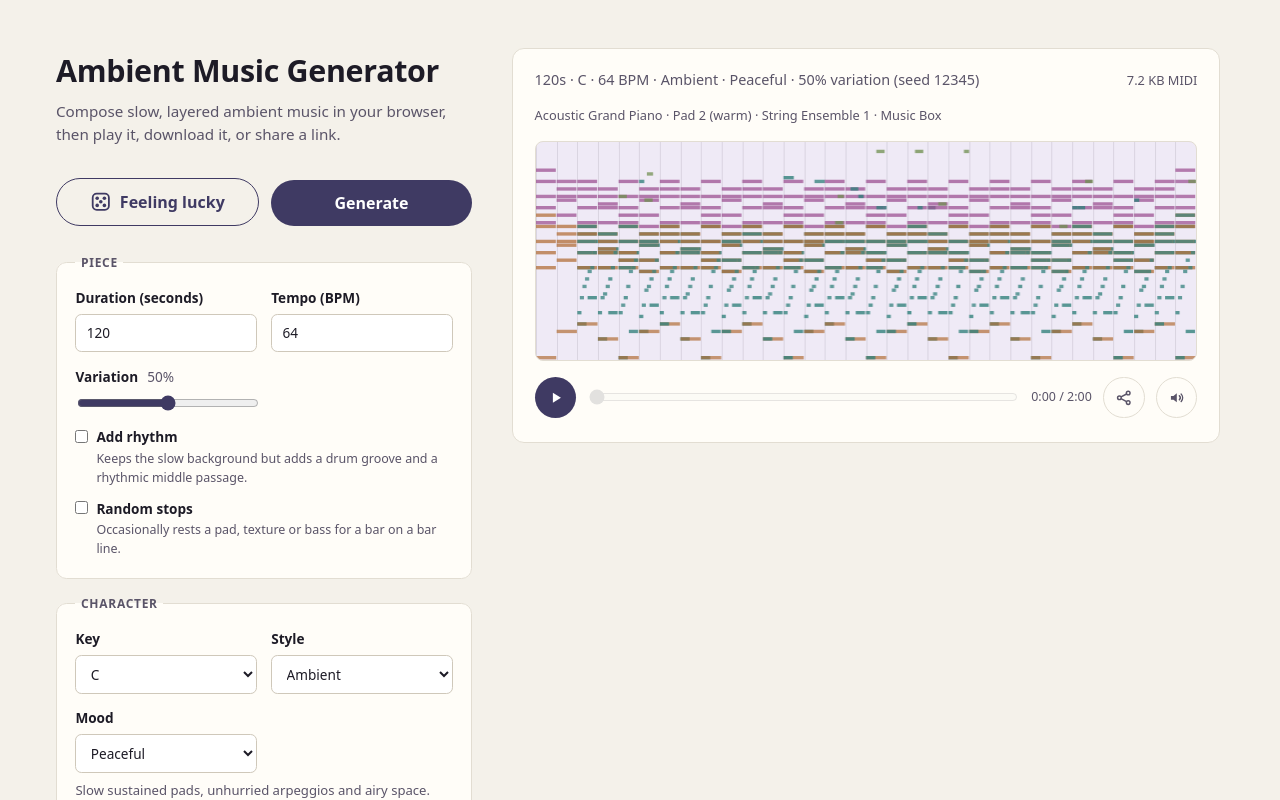
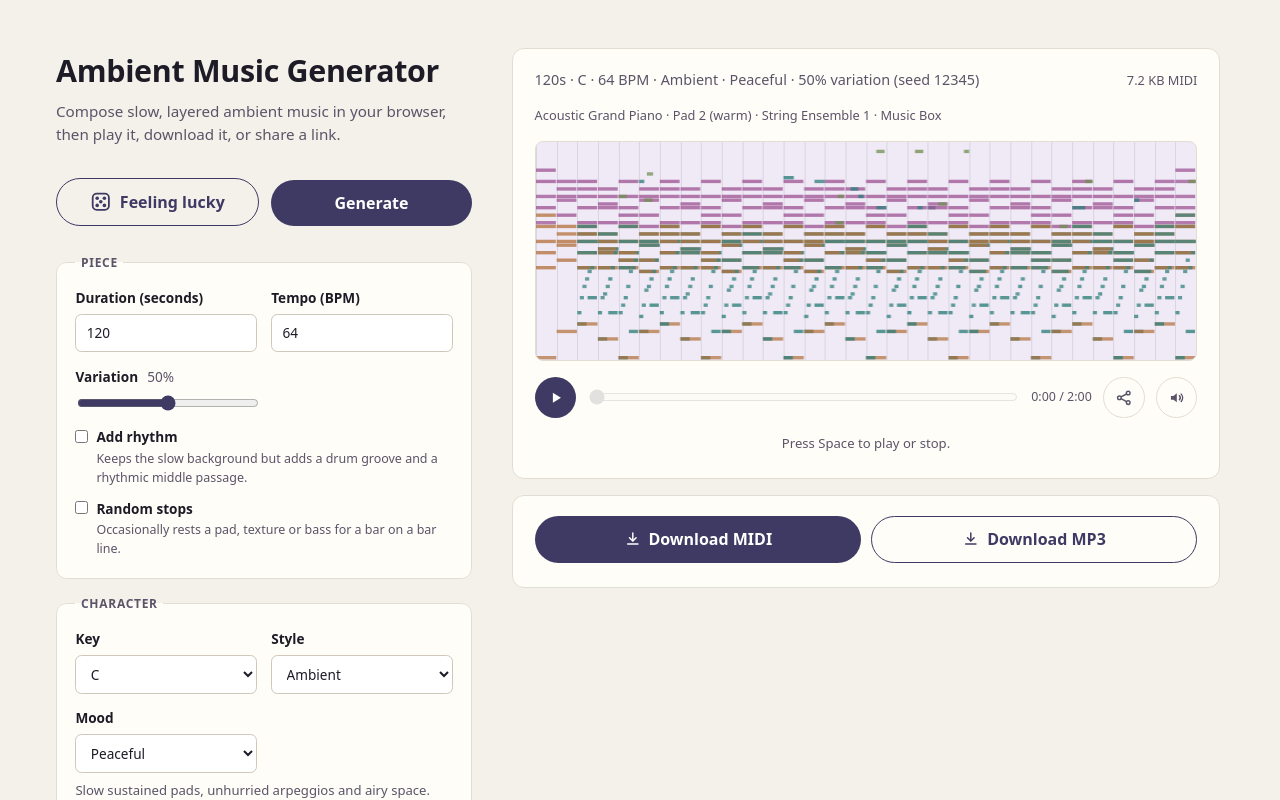
Before and after one commit to Bacce/ambient-music-generator, a React (Vite) app: page / in a window 1280 px wide. Both pictures are taken after typing "Sample" into the empty fields and a click on the button "Generate". Shown: the top 800 px of the page. Built offline with nearby package versions, Linux system fonts and the light colour scheme.

Commit message:
Wrap player and download blocks in a fragment
The output column now renders two sibling sections when a piece exists.

```diff
--- a/src/App.tsx
+++ b/src/App.tsx
@@ -895,6 +895,7 @@ export const App = () => {
 
         <aside className="output" aria-label="Generated piece">
           {generated ? (
+            <>
             <section className="result">
               <div className="result-head">
                 <p className="ready" role="status">
@@ -1008,6 +1009,26 @@ export const App = () => {
             <p className="hint share-status" role="status">{shareStatus}</p>
           )}
 
+          <p className="hint">Press Space to play or stop.</p>
+            </section>
+
+            <section className="result downloads" aria-label="Download">
+              <div className="result-actions">
+                <button type="button" className="with-icon" onClick={download}>
+                  <DownloadIcon />
+                  Download MIDI
+                </button>
+                <button
+                  type="button"
+                  className="secondary with-icon"
+                  onClick={() => void exportMp3()}
+                  disabled={isExporting}
+                >
+                  <DownloadIcon />
+                  {isExporting ? "Exporting…" : "Download MP3"}
+                </button>
+              </div>
+
               {isExporting && (
                 <div className="progress-row" role="status">
                   {exportPhase === "rendering"
@@ -1030,8 +1051,8 @@ export const App = () => {
               {exportError && (
                 <p className="error" role="alert">{exportError}</p>
               )}
-
             </section>
+            </>
           ) : (
             <div className="output-empty">
               <p className="empty-title">Nothing generated yet</p>
```
Lines whose indentation alone changed are shown as unchanged.
